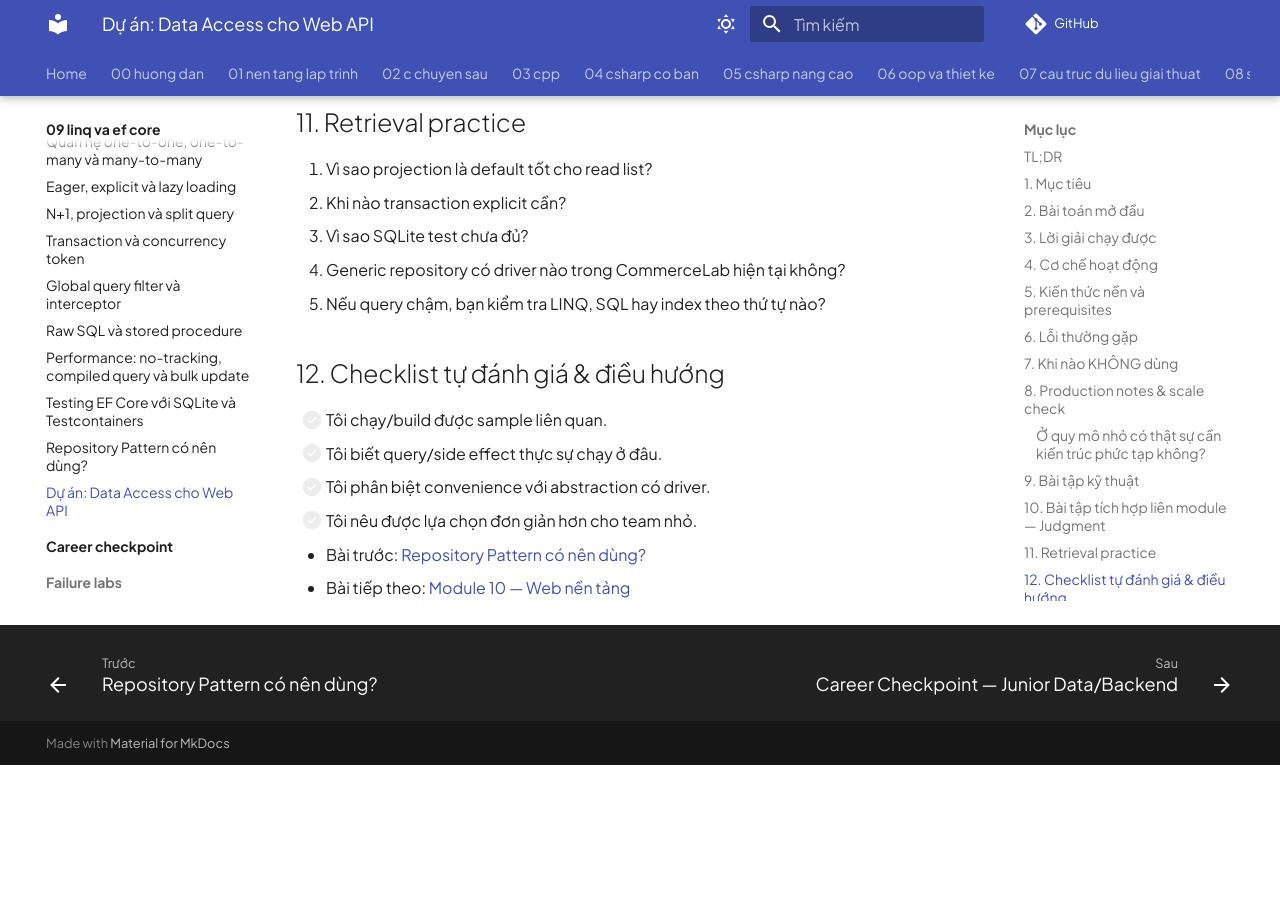
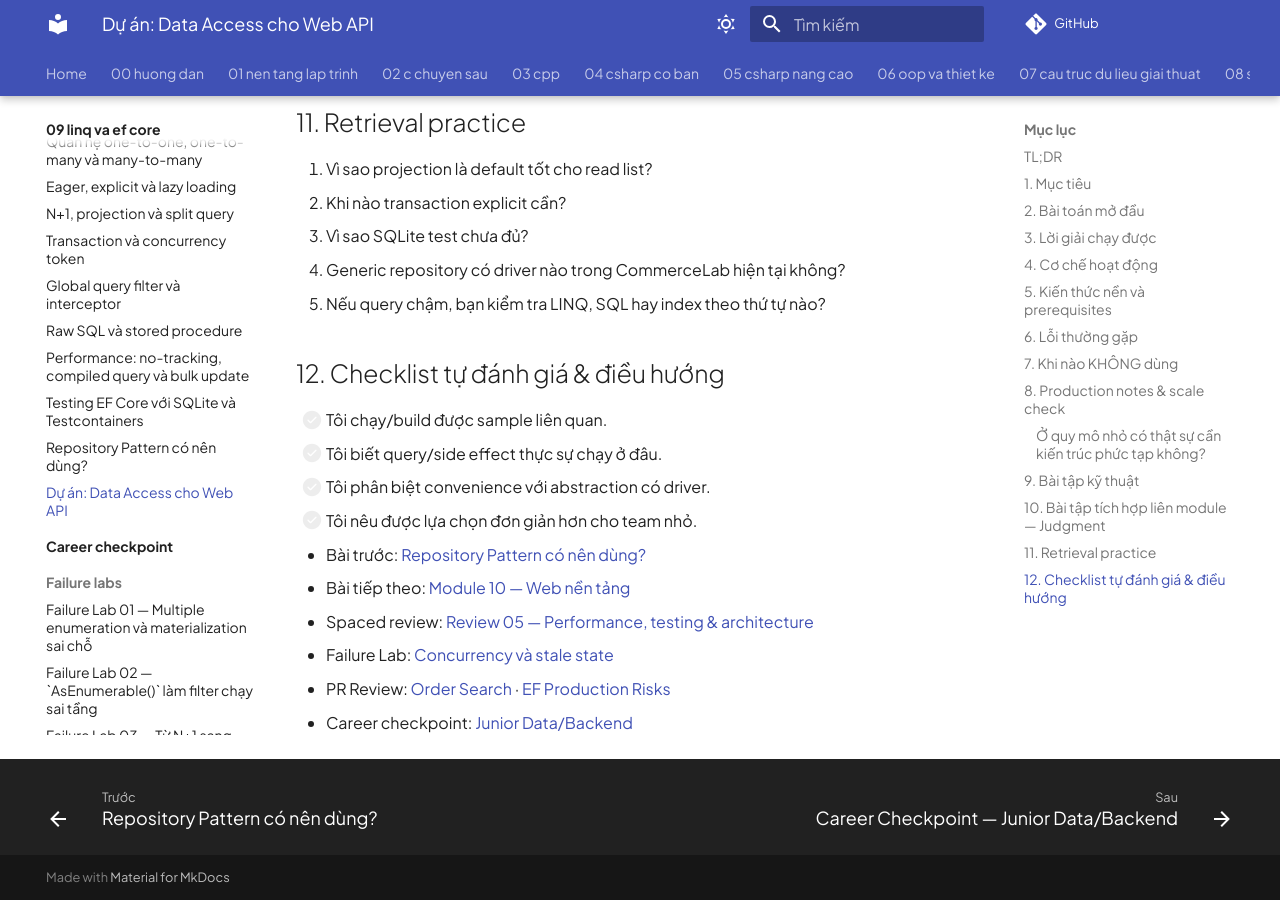
Before and after one commit to Xuanthanh-dzz/full-stack, an MkDocs documentation site: the page built from fullstack-roadmap/09-linq-va-ef-core/24-du-an-data-access-cho-web-api.md, in a window 1280 px wide and 900 px high, scrolled down 3584 px. Built offline with MkDocs 1.6.1 and Material for MkDocs 9.7.7, drawn with Linux system fonts in a browser that asks for light colours; comment, search, counter and statistics services are not loaded; before the commit the page ends 4349 px from its top, so only the background shows below that.

Commit message:
docs(module-09): connect final review and career checkpoint

```diff
--- a/fullstack-roadmap/09-linq-va-ef-core/24-du-an-data-access-cho-web-api.md
+++ b/fullstack-roadmap/09-linq-va-ef-core/24-du-an-data-access-cho-web-api.md
@@ -139,3 +139,7 @@ Capstone phải giữ code đủ đơn giản để người khác debug.
 
 - Bài trước: [Repository Pattern có nên dùng?](./23-repository-pattern-co-nen-dung.md)
 - Bài tiếp theo: [Module 10 — Web nền tảng](../PROGRESS.md#10-web-nen-tang)
+- Spaced review: [Review 05 — Performance, testing & architecture](./reviews/review-05-performance-testing-and-architecture.md)
+- Failure Lab: [Concurrency và stale state](./failure-labs/04-concurrency-va-stale-state.md)
+- PR Review: [Order Search](./pr-review-labs/01-review-linq-search-service.md) · [EF Production Risks](./pr-review-labs/02-review-ef-production-risks.md)
+- Career checkpoint: [Junior Data/Backend](./career-checkpoint/index.md)
```
